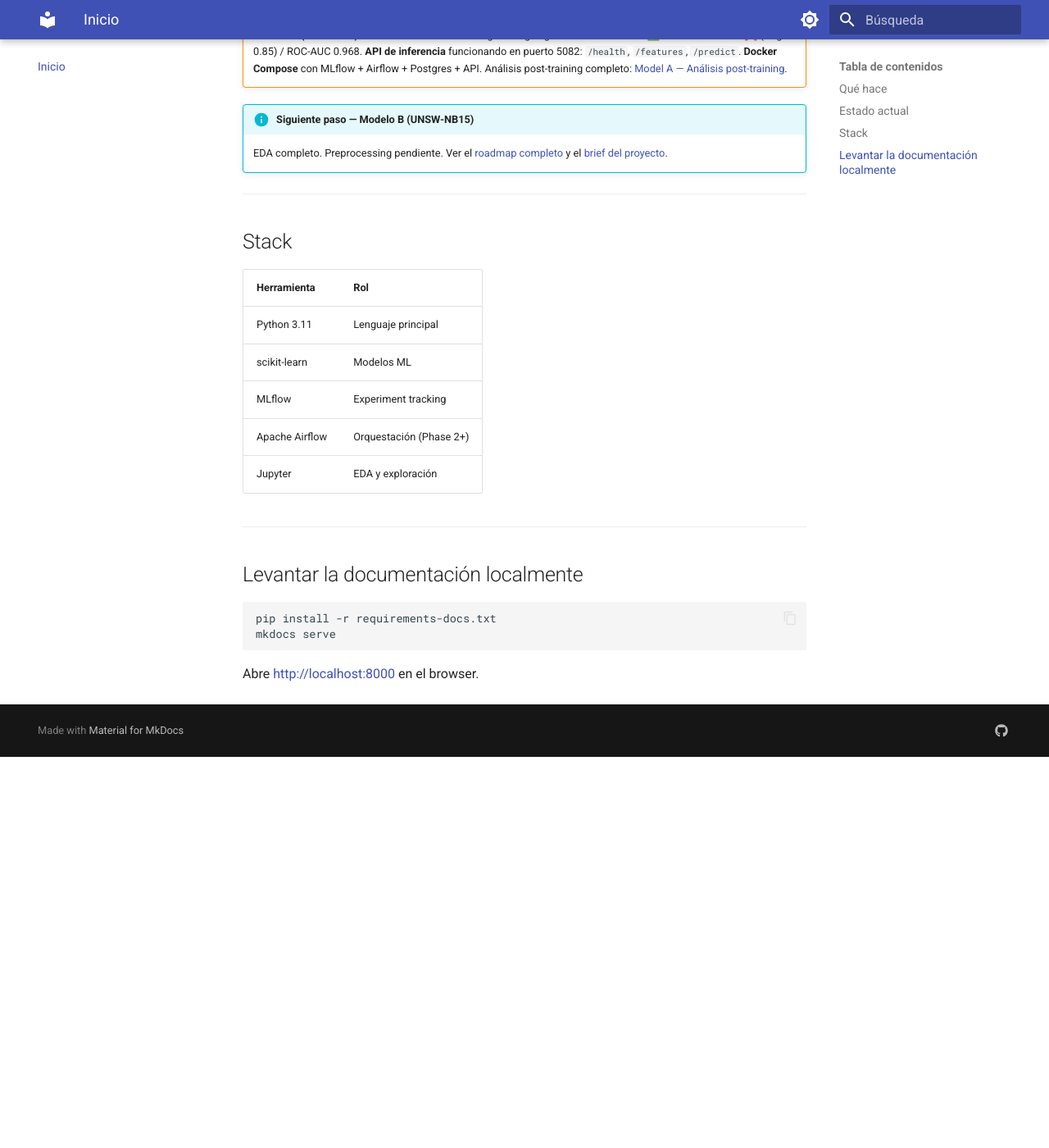
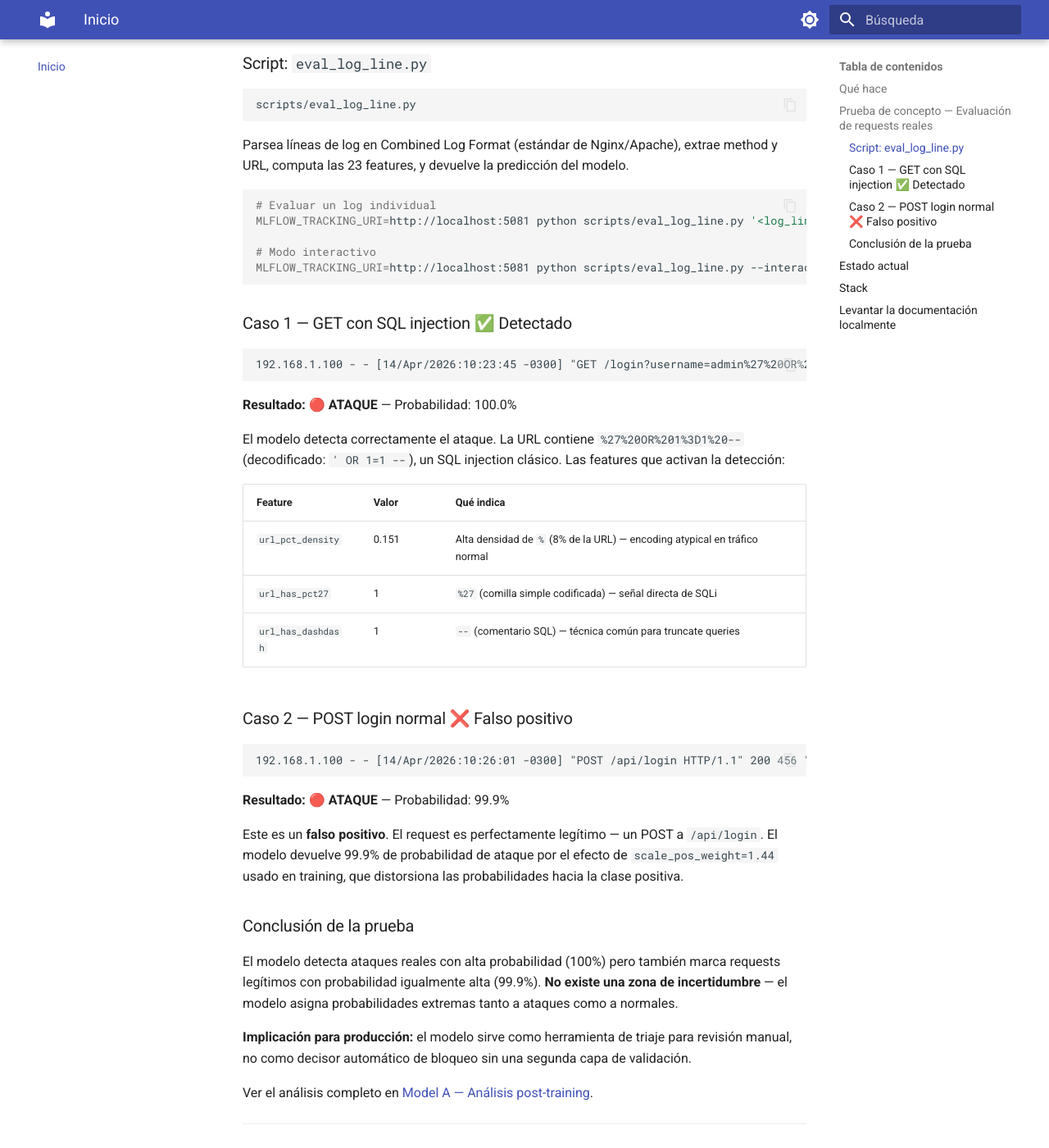
Before and after one commit to permotion/pmt_mlsec, an MkDocs documentation site: the page built from docs/index.md, in a window 1280 px wide and 1400 px high, scrolled down 780 px. Shown: the whole window at 82% size. Built offline with MkDocs 1.6.1 and Material for MkDocs 9.7.7, drawn with Linux system fonts in a browser that asks for light colours; before the commit the page ends 1703 px from its top, so only the background shows below that; some of the changed text lies outside the part shown.

Commit message:
Update index and roadmap: add PoC log evaluation, fix Phase 3/4/5 status
Co-Authored-By: Claude Opus 4.6 <noreply@anthropic.com>

````diff
--- a/docs/index.md
+++ b/docs/index.md
@@ -31,6 +31,62 @@ Dos modelos de clasificación binaria para detección offline de ataques:
     [:octicons-arrow-right-24: Ver Modelo B](model_b/index.md)
 
 </div>
+
+---
+
+## Prueba de concepto — Evaluación de requests reales
+
+Esta es la demostración más directa del Modelo A funcionando en la práctica. Se toman requests HTTP en formato de log de Nginx y se evalúan contra el modelo:
+
+### Script: `eval_log_line.py`
+
+```
+scripts/eval_log_line.py
+```
+
+Parsea líneas de log en Combined Log Format (estándar de Nginx/Apache), extrae method y URL, computa las 23 features, y devuelve la predicción del modelo.
+
+```bash
+# Evaluar un log individual
+MLFLOW_TRACKING_URI=http://localhost:5081 python scripts/eval_log_line.py '<log_line>'
+
+# Modo interactivo
+MLFLOW_TRACKING_URI=http://localhost:5081 python scripts/eval_log_line.py --interactive
+```
+
+### Caso 1 — GET con SQL injection ✅ Detectado
+
+```
+192.168.1.100 - - [14/Apr/2026:10:23:45 -0300] "GET /login?username=admin%27%20OR%201%3D1%20--&password=test HTTP/1.1" 200 1234 "-" "Mozilla/5.0"
+```
+
+**Resultado:** 🔴 **ATAQUE** — Probabilidad: 100.0%
+
+El modelo detecta correctamente el ataque. La URL contiene `%27%20OR%201%3D1%20--` (decodificado: `' OR 1=1 --`), un SQL injection clásico. Las features que activan la detección:
+
+| Feature | Valor | Qué indica |
+|---|---|---|
+| `url_pct_density` | 0.151 | Alta densidad de `%` (8% de la URL) — encoding atypical en tráfico normal |
+| `url_has_pct27` | 1 | `%27` (comilla simple codificada) — señal directa de SQLi |
+| `url_has_dashdash` | 1 | `--` (comentario SQL) — técnica común para truncate queries |
+
+### Caso 2 — POST login normal ❌ Falso positivo
+
+```
+192.168.1.100 - - [14/Apr/2026:10:26:01 -0300] "POST /api/login HTTP/1.1" 200 456 "-" "Mozilla/5.0"
+```
+
+**Resultado:** 🔴 **ATAQUE** — Probabilidad: 99.9%
+
+Este es un **falso positivo**. El request es perfectamente legítimo — un POST a `/api/login`. El modelo devuelve 99.9% de probabilidad de ataque por el efecto de `scale_pos_weight=1.44` usado en training, que distorsiona las probabilidades hacia la clase positiva.
+
+### Conclusión de la prueba
+
+El modelo detecta ataques reales con alta probabilidad (100%) pero también marca requests legítimos con probabilidad igualmente alta (99.9%). **No existe una zona de incertidumbre** — el modelo asigna probabilidades extremas tanto a ataques como a normales.
+
+**Implicación para producción:** el modelo sirve como herramienta de triaje para revisión manual, no como decisor automático de bloqueo sin una segunda capa de validación.
+
+Ver el análisis completo en [Model A — Análisis post-training](model_a_analysis.md).
 
 ---
 
````
Also changed, not shown: docs/roadmap.md (+3 -3 lines).
